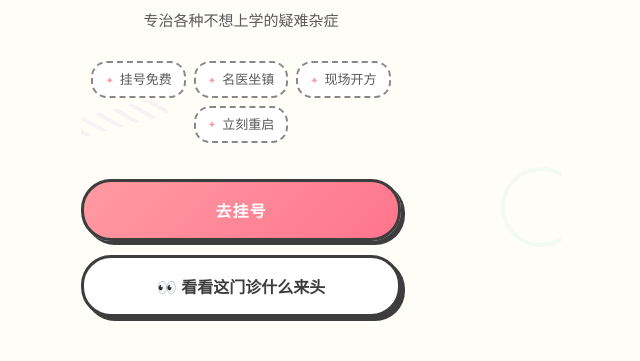
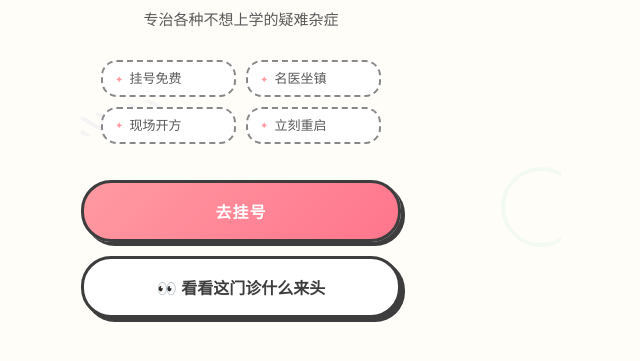
Before and after one commit to essiemeowmeow/bilibili-back-to-school-clinic, a plain HTML site: page index.html in a window 1280 px wide. Shown: the part 393-754 px from the top of the page, without its empty margins (399-1039 px from the left). Drawn offline with nearby package versions, Linux system fonts and the light colour scheme; a web font is replaced by a local one.

Commit message:
Fix: 首页 tags 2x2 排列避免截断

```diff
--- a/index.html
+++ b/index.html
@@ -419,13 +419,11 @@
         }
 
         .home-features {
-            display: flex;
-            justify-content: center;
-            align-items: center;
-            flex-wrap: wrap;
-            gap: 8px;
+            display: grid;
+            grid-template-columns: repeat(2, 1fr);
+            gap: 10px;
             width: 100%;
-            max-width: 320px;
+            max-width: 280px;
             margin: 0 auto 36px;
         }
 
```
